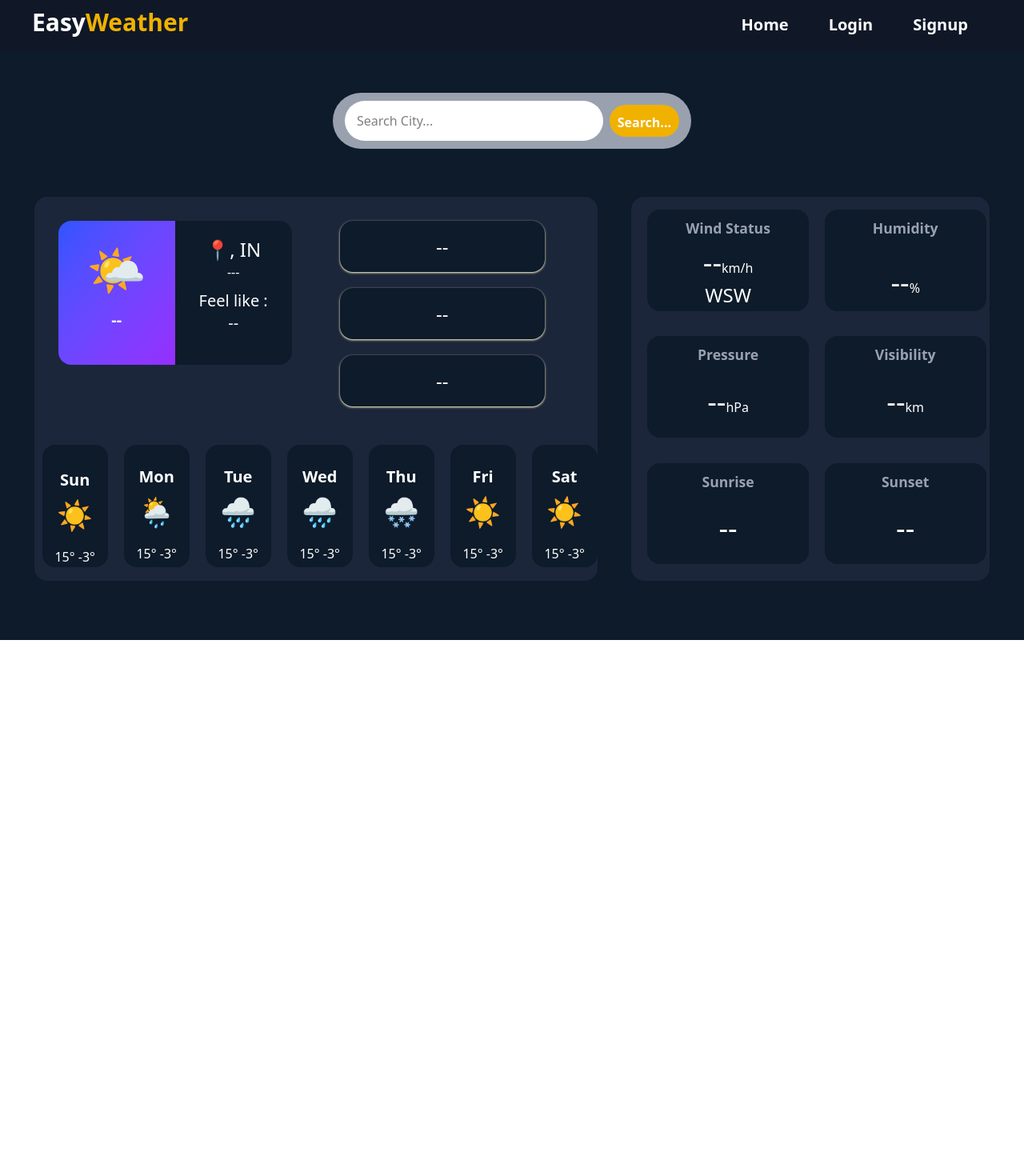
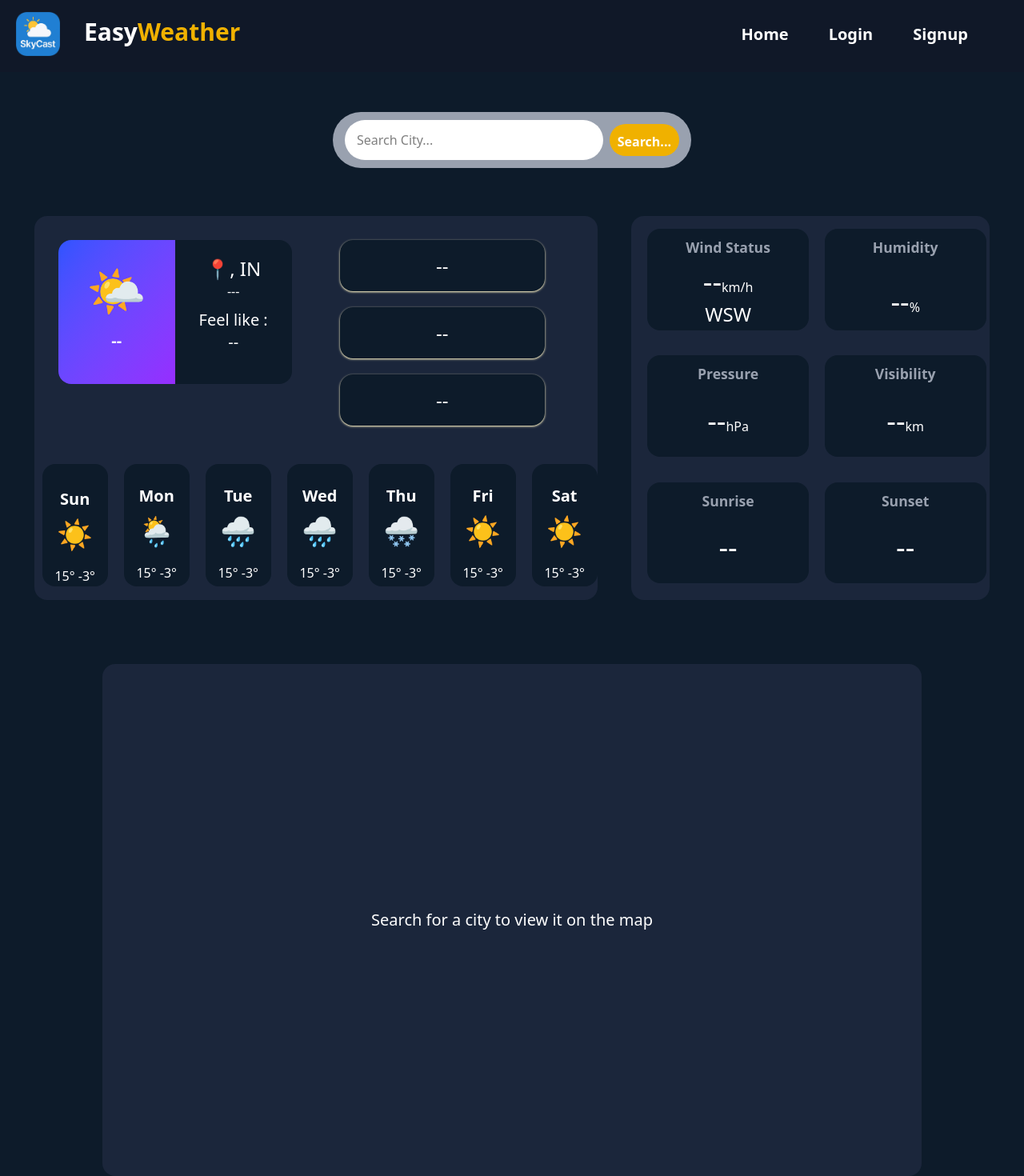
Before and after one commit to AjinathGame/EasyWeather, a React (Vite) app: page / in a window 1280 px wide. Shown: the top 1470 px of the page at 80% size. Before the commit the page ends 800 px from the top, so only its background shows below. Built offline with nearby package versions, Linux system fonts and the light colour scheme.

Commit message:
add map according to search city

```diff
--- a/src/components/Navbar.jsx
+++ b/src/components/Navbar.jsx
@@ -1,12 +1,14 @@
 import React from 'react'
 import { Link } from 'react-router-dom'
+import Logo from '../assets/favicon.png'
 
 
 const Navbar = () => {
   return (
     <>
       <div className='h-auto pb-[20px] w-screen bg-gray-900 flex justify-between flex-col md:flex-row md:items-center md:justify-between items-start '>
-        <h1 className='text-white text-3xl font-bold ml-10 mt-[10px]  '>Easy<span className='text-yellow-500'>Weather</span></h1>
+        <img src={Logo} className='h-[70px] w-[70px] pt-[15px] ml-[20px]'></img>
+        <h1 className='text-white text-3xl font-bold ml-[30px] mt-[10px]  '>Easy<span className='text-yellow-500'>Weather</span></h1>
         <div className='flex mr-[70px] gap-[50px] w-screen justify-center items-center mt-[15px] md:justify-end'>
           <Link to='/'>
           <span className='text-white text-xl font-bold cursor-pointer'>Home</span></Link>
--- a/src/view/Home.jsx
+++ b/src/view/Home.jsx
@@ -48,7 +48,7 @@ const Home = () => {
   document.title = `EasyWeather - ${input}`
 
   return (
-    <div className='h-screen w-screen bg-[#0d1b2a]'>
+    <div className='h-auto w-screen bg-[#0d1b2a] pb-20'>
       <Navbar />
       <div className=' flex top-0'>
         <div className='h-[70px] w-[90vw]  md:w-[60vw] lg:w-[45vw] xl:w-[35vw] p-[15px] bg-gray-400  flex justify-center lg:justify-evenly m-auto mt-[50px] lg:p-[15px] gap-2 rounded-full items-center px-4'>
@@ -173,6 +173,10 @@ const Home = () => {
 
         </div>
       </div>
+      <div className='h-[80vh] w-[80vw] m-auto mt-20  rounded-2xl overflow-hidden'>
+        {data.coord ? (
+          <iframe className='h-full w-full' title={`${data.name} location map`} src={`https://maps.google.com/maps?q=${data.coord.lat},${data.coord.lon}&output=embed`} ></iframe> ) : (<div className="h-full w-full flex justify-center items-center bg-[#1b263b]"><p className="text-white text-xl">Search for a city to view it on the map</p></div> )}
+      </div>
 
     </div>
   )
```
